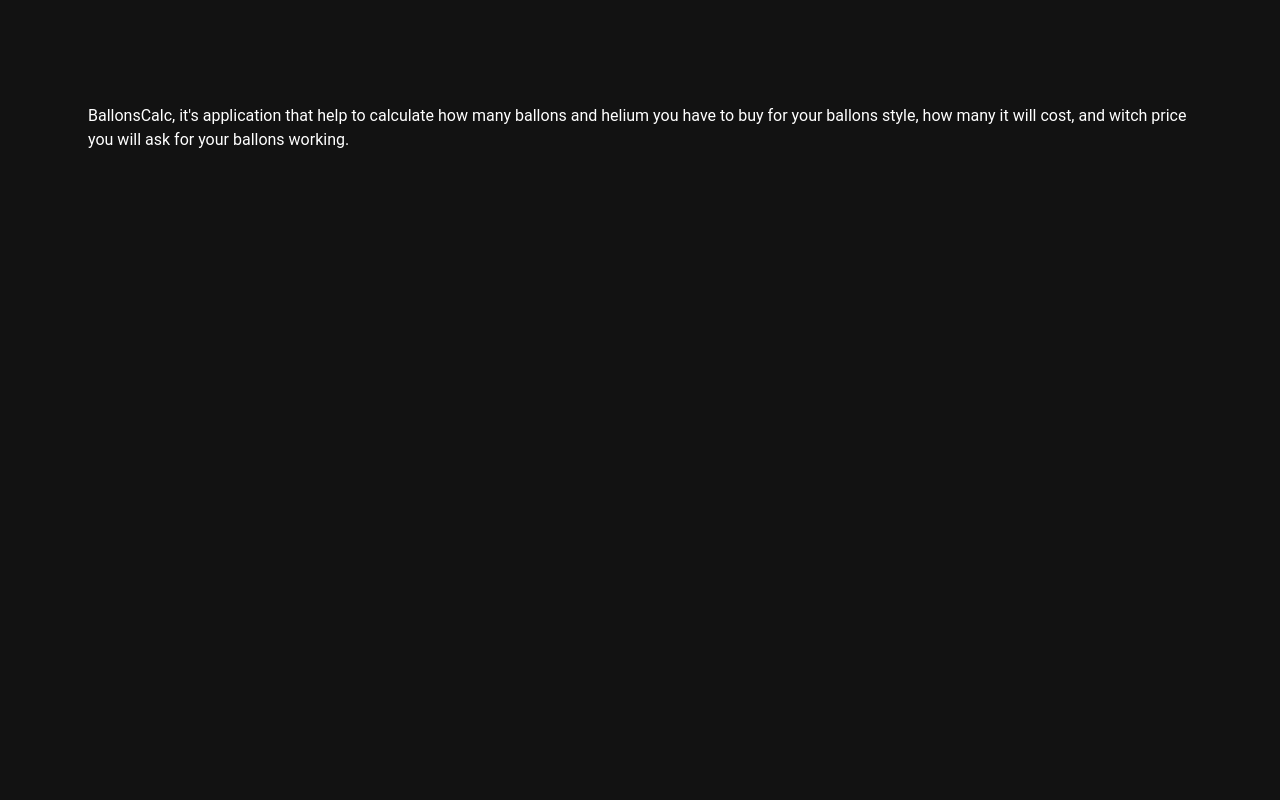
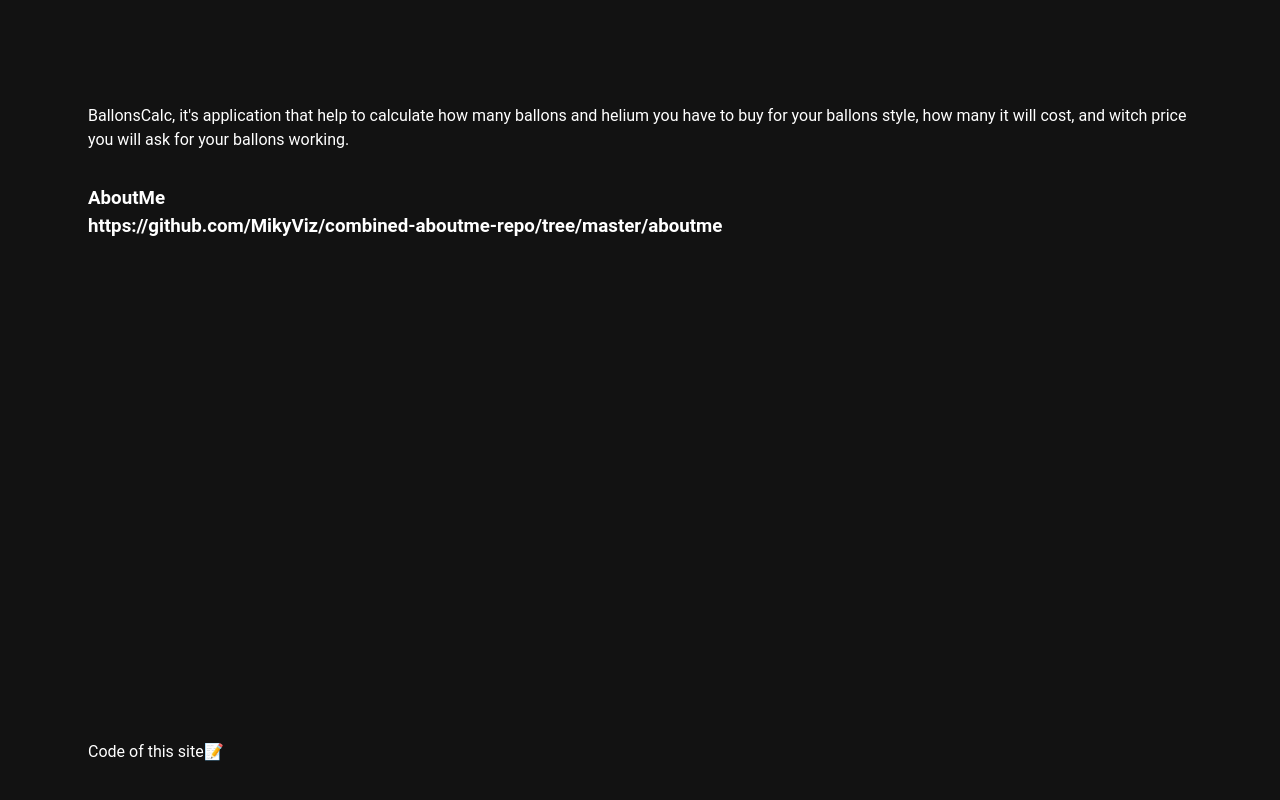
Before and after one commit to MikyViz/combined-aboutme-repo, a Vue app in the folder aboutme/: page /projects in a window 1280 px wide. Shown: the part 628-1428 px from the top of the page. Before the commit the page ends 828 px from the top, so only its background shows below. Built offline with nearby package versions, Linux system fonts and the light colour scheme.

Commit message:
add aboutme site to projects

```diff
--- a/aboutme/src/components/ProjectsOV.vue
+++ b/aboutme/src/components/ProjectsOV.vue
@@ -52,19 +52,21 @@
 import { ref, onMounted } from "vue";
 
 // Импорт всех изображений из указанной папки
-const imgFiles = import.meta.glob('../assets/projects/**/*.{png,jpg,jpeg}');
+const imgFiles = import.meta.glob('../assets/projects/**/*.{png,jpg,jpeg,gif}');
 
 const frontend = ref([
   {
     name: "BallonsCalc",
     git: "https://github.com/MikyViz/ballonsCalc",
     about: `BallonsCalc, it's application  that help to calculate how many ballons and helium you have to buy for your ballons style, how many it will cost, and witch price you will ask for your ballons working.`,
-    // imgs: [
-    //   "../assets/ballonscalc/2024-07-14-162649.png",
-    //   "../assets/ballonscalc/2024-07-14-223921.png",
-    //   "../assets/ballonscalc/2024-07-14-224116.png",
-    // ],
     folder: "ballonscalc",
+    imgs: [],
+  },
+  {
+    name: "AboutMe",
+    git: "https://github.com/MikyViz/combined-aboutme-repo/tree/master/aboutme",
+    about: `Code of this site📝`,
+    folder: "aboutme",
     imgs: [],
   },
 ]);
```
Also changed, not shown: aboutme/src/assets/projects/aboutme/20240721_201922.gif (added).
